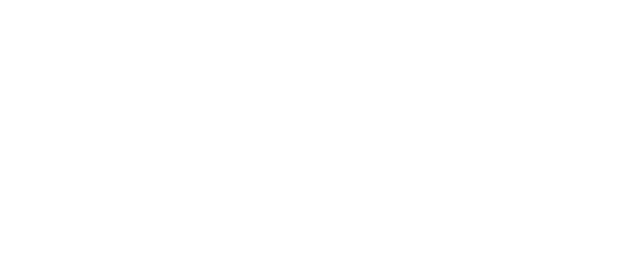
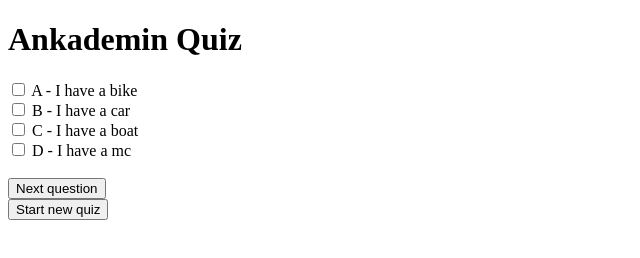
Before and after one commit to OzAlbayrak/Nackademin, a plain HTML site: page javascript1/AnkademinQuiz/index.html in a window 1280 px wide. Shown: the whole page, without its empty margins (0-640 px from the left). Drawn offline with Linux system fonts and the light colour scheme.

Commit message:
Add HTML components

```diff
--- a/javascript1/AnkademinQuiz/index.html
+++ b/javascript1/AnkademinQuiz/index.html
@@ -1,11 +1,36 @@
 <!DOCTYPE html>
 <html lang="en">
-<head>
-    <meta charset="UTF-8">
-    <meta name="viewport" content="width=device-width, initial-scale=1.0">
+  <head>
+    <meta charset="UTF-8" />
+    <meta name="viewport" content="width=device-width, initial-scale=1.0" />
     <title>Document</title>
-</head>
-<body>
-
-</body>
+    <link rel="stylesheet" href="style.css" />
+    <script src="index.js" defer></script>
+  </head>
+  <body>
+    <header>
+      <h1 class="quiz-slogan">Ankademin Quiz</h1>
+    </header>
+    <div>
+      <p id="quizText"></p>
+    </div>
+    <div>
+      <form>
+        <input type="checkbox" id="answer1" name="answer1" value="a" />
+        <label for="answer1"> A - I have a bike</label><br />
+        <input type="checkbox" id="answer2" name="answer2" value="b" />
+        <label for="answer2"> B - I have a car</label><br />
+        <input type="checkbox" id="answer3" name="answer3" value="c" />
+        <label for="answer3"> C - I have a boat</label><br />
+        <input type="checkbox" id="answer4" name="answer4" value="d" />
+        <label for="answer4"> D - I have a mc</label><br /><br />
+        <input type="submit" value="Next question" />
+      </form>
+    </div>
+    <div>
+        <button>
+            Start new quiz
+        </button>
+    </div>
+  </body>
 </html>
```
